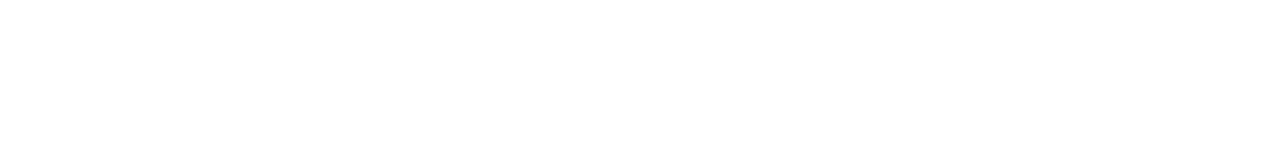
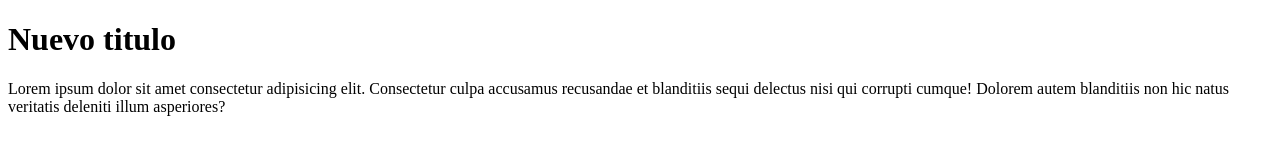
Before and after one commit to paula0397/prueba, a plain HTML site: page index.html in a window 1280 px wide. Drawn offline with Linux system fonts and the light colour scheme.

Commit message:
nuevo parrafo

```diff
--- a/index.html
+++ b/index.html
@@ -7,6 +7,8 @@
     <title>Document</title>
 </head>
 <body>
+    <h1>Nuevo titulo</h1>
+    <p>Lorem ipsum dolor sit amet consectetur adipisicing elit. Consectetur culpa accusamus recusandae et blanditiis sequi delectus nisi qui corrupti cumque! Dolorem autem blanditiis non hic natus veritatis deleniti illum asperiores?</p>
 
 </body>
 </html>
```
